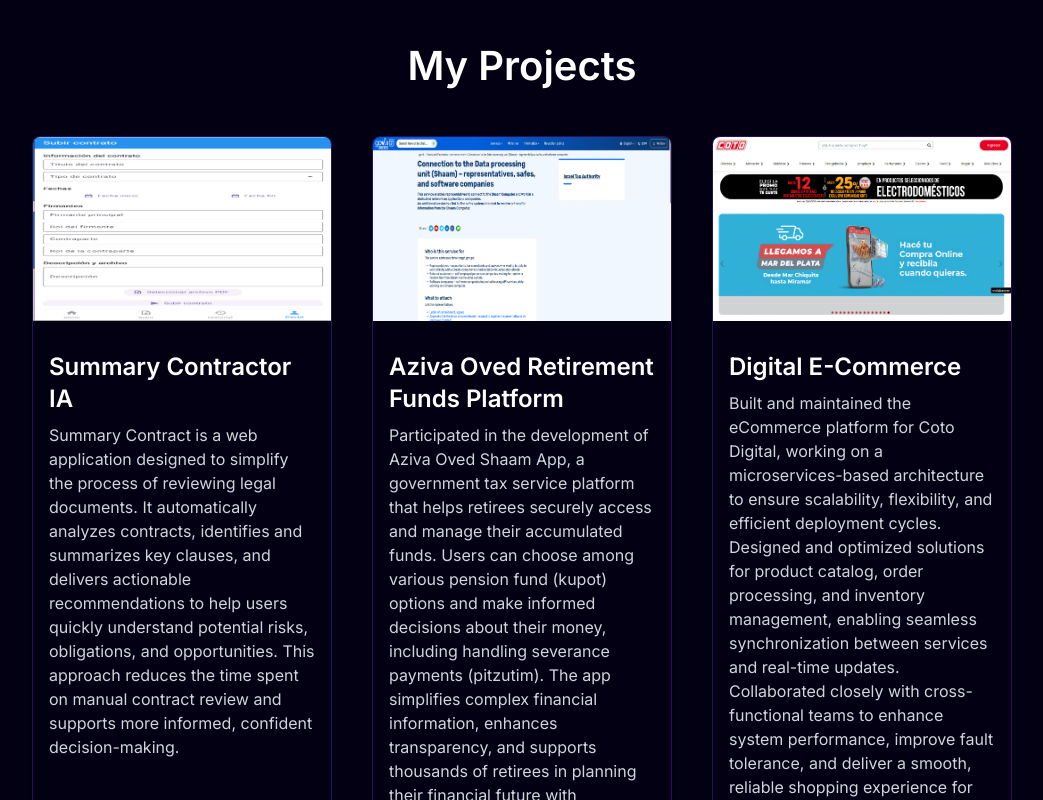
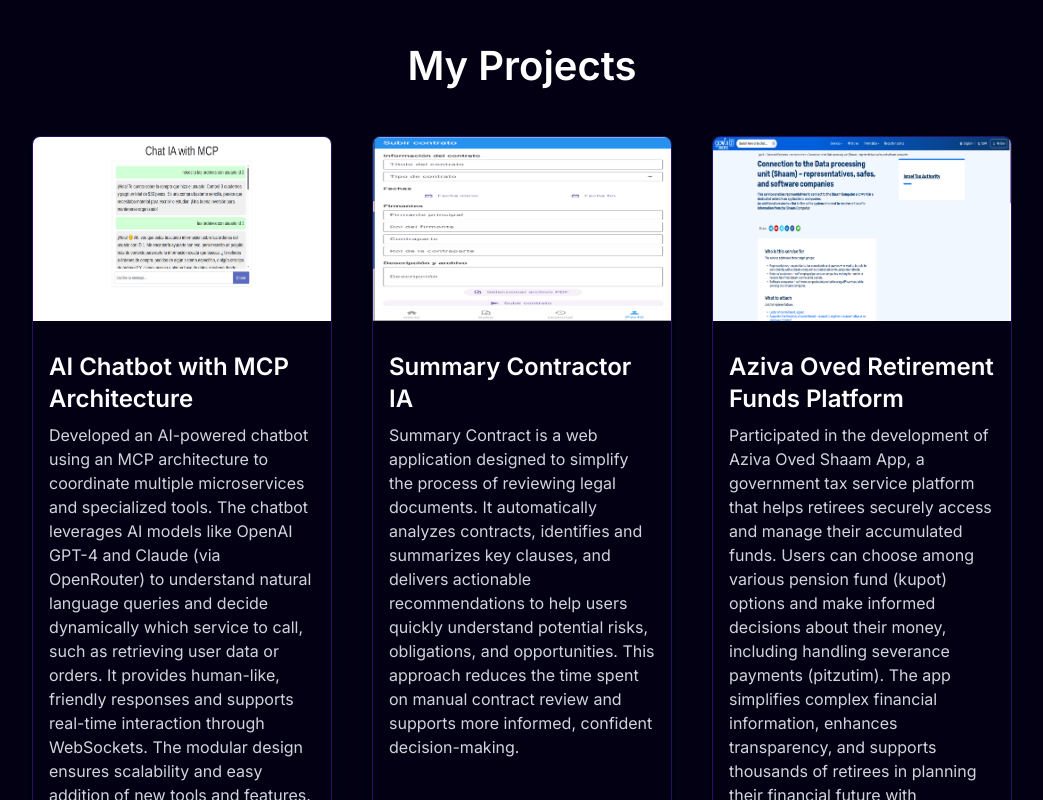
Before and after one commit to padie78/portfolio, a Next.js app: page / in a window 1280 px wide. Shown: the part 1540-2340 px from the top of the page, without its empty margins (118-1161 px from the left). Built offline with nearby package versions, Linux system fonts and the light colour scheme; a web font is replaced by a local one.

Commit message:
add new proyect

```diff
--- a/constants/index.ts
+++ b/constants/index.ts
@@ -398,6 +398,19 @@
 
 export const PROJECTS = [
   {
+    title: "AI Chatbot with MCP Architecture",
+    description:
+      'Developed an AI-powered chatbot using an MCP architecture to coordinate multiple microservices and specialized tools. The chatbot leverages AI models like OpenAI GPT-4 and Claude (via OpenRouter) to understand natural language queries and decide dynamically which service to call, such as retrieving user data or orders. It provides human-like, friendly responses and supports real-time interaction through WebSockets. The modular design ensures scalability and easy addition of new tools and features.',
+    image: "/projects/chatbot-1.png",
+    link: "",
+    techIcons: [
+      { name: "", src: "/skills/node.png" },
+      { name: "", src: "/skills/express.png" },
+      { name: "", src: "/skills/graphql.png" },
+      { name: "", src: "/skills/git.png" },
+    ]
+  },
+  {
     title: "Summary Contractor IA",
     description:
       'Summary Contract is a web application designed to simplify the process of reviewing legal documents. It automatically analyzes contracts, identifies and summarizes key clauses, and delivers actionable recommendations to help users quickly understand potential risks, obligations, and opportunities. This approach reduces the time spent on manual contract review and supports more informed, confident decision-making.',
```
Also changed, not shown: public/projects/chatbot-1.png (added), public/skills/socket-io.png (added). Lines whose indentation alone changed are shown as unchanged.
